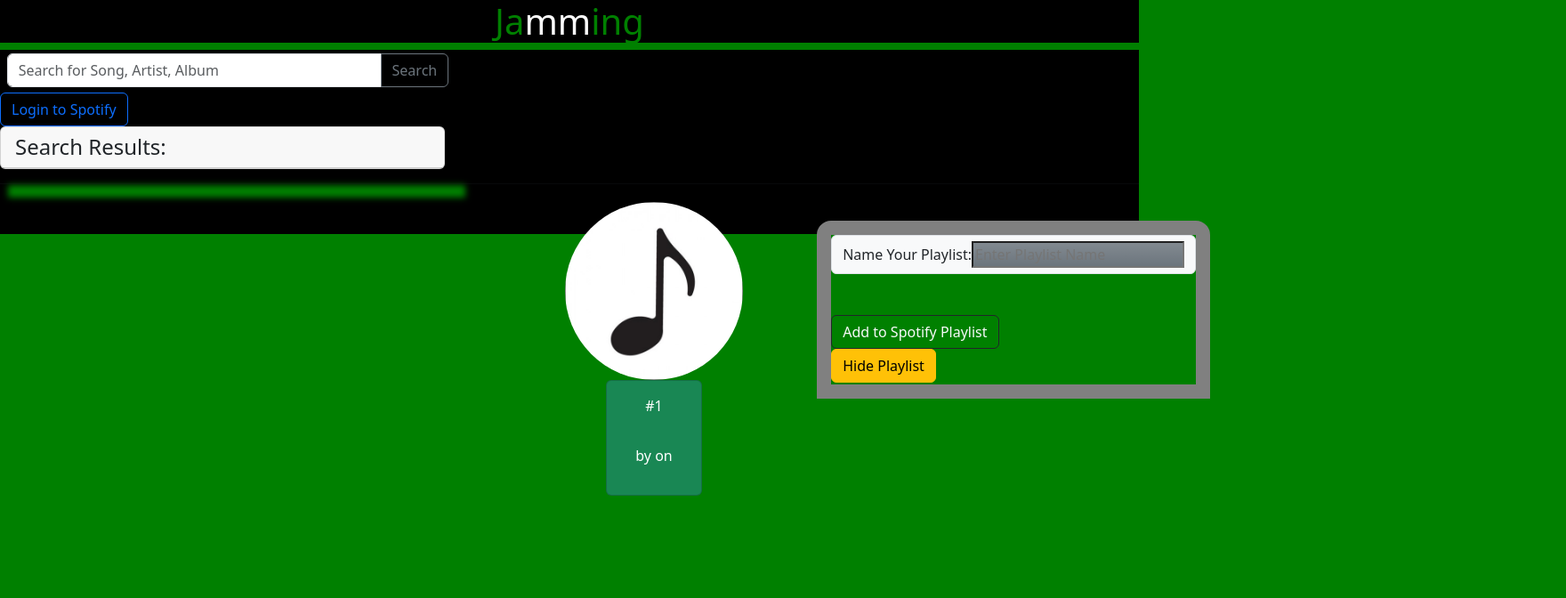
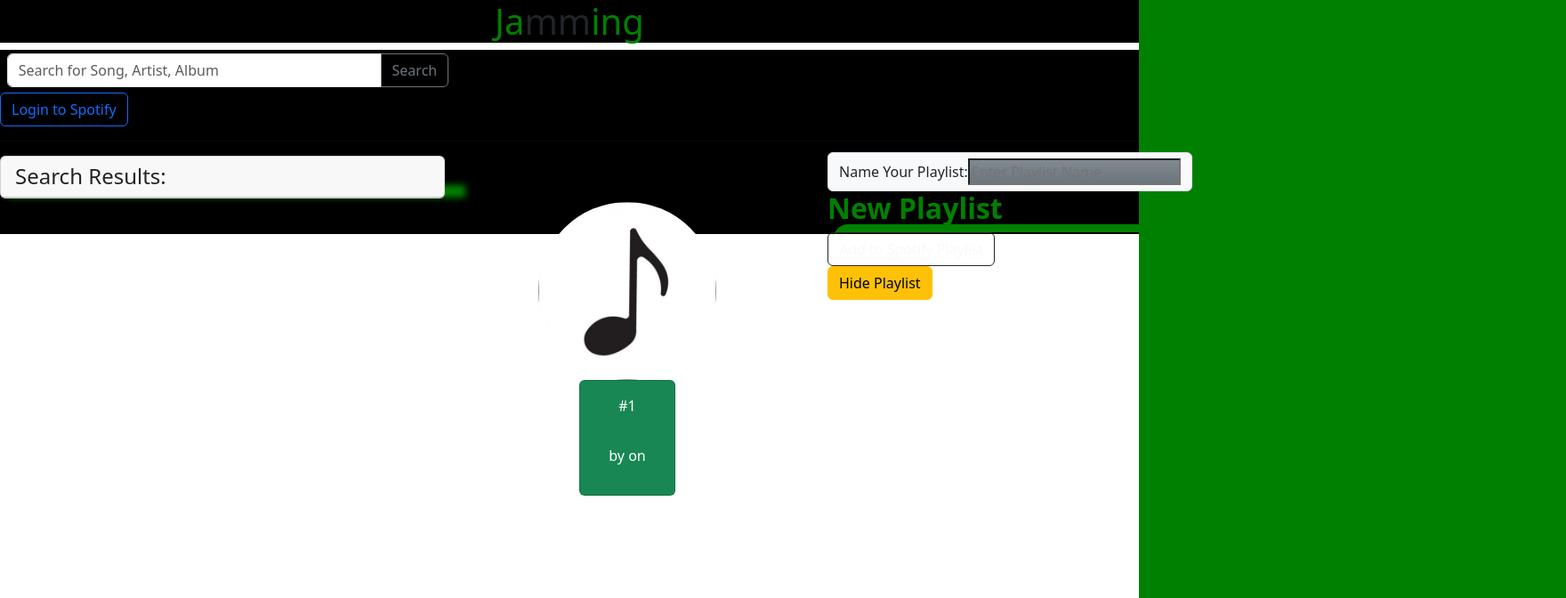
Before and after one commit to Intropyro1/reactApp, a React (Vite) app: page / in a window 1280 px wide. Shown: the top 672 px of the page at 89% size, 1760 px wide, since content can reach past the window. Built offline with nearby package versions, Linux system fonts and the light colour scheme; what @spotify/web-api-ts-sdk would draw is missing.

Commit message:
modified components as per react.dev, attempted to implement the Spotify PKE process that is still in the works to be implemented, Modifing components css and making the bulk stylesheet seperate also

```diff
--- /dev/null
+++ b/index.css
@@ -0,0 +1,22 @@
+html, body {
+    height: 100%;
+    width: 100%;
+    margin: 0;
+    background-color: green;
+}
+
+
+h1{
+    display: flex;
+    justify-content: center;
+    color: white;
+    background-color: black;
+    }
+div#root {
+    background-color: black;
+    max-width: 100%;
+    max-height: 100%;
+    }
+span{
+    color: green;
+    }
--- a/index.html
+++ b/index.html
@@ -4,33 +4,12 @@
     <meta charset="UTF-8" />
     <link rel="icon" type="image/svg+xml" href="/vite.svg" />
     <meta name="viewport" content="width=device-width, initial-scale=1.0" />
+    <link rel="stylesheet" href="index.css" />
     <title>Jamming</title>
   </head>
   <body>
     <h1><span>Ja</span>mm<span>ing</span></h1>
     <div id="root"></div>
-    <style>
-      html, body {
-        height: 100%;
-        width: 100%;
-        margin: 0;
-        background-color: green;
-      }
-        h1{
-          display: flex;
-          justify-content: center;
-          color: white;
-          background-color: black;
-        }
-        div#root {
-          background-color: black;
-          max-width: 100%;
-          max-height: 100%;
-        }
-        span{
-          color: green;
-        }
-    </style>
     <script type="module" src="/src/main.tsx"></script>
   </body>
 </html>
--- a/src/App.css
+++ b/src/App.css
@@ -1,3 +1,4 @@
+
 .App-display {
     background-color: black;
 }
@@ -22,16 +23,6 @@
     border: solid 1rem grey;
     box-shadow: inset 10px green;
 }
-.playlistSection {
-    position: absolute;
-    bottom: 32rem;
-    height: 200px;
-    margin-right: 400px;
-    border: solid 1rem grey;
-    box-shadow: outset 7px -9px 12px green;
-    border-top-left-radius: 1rem;
-    border-top-right-radius: 1rem;
-}
 
 .trackDisplayDiv {
     position: absolute;
@@ -44,7 +35,7 @@
     place-items: flex-end;
     flex-flow: column;
     align-items: center;
-    margin-left: 150px;
+    margin-left: 120px;
 }
 
 .imageDisplay {
@@ -56,8 +47,8 @@
 .userLocalPlaylistDisplay {
     color: white;
     position: relative;
-    bottom: 33rem;
-    left: 35rem;
+    bottom: 604px;
+    left: 598px;
     width: fit-content;
     display: flex;
     background-color: #198754;
@@ -75,6 +66,12 @@ h2.userPlaylistDisplay {
 
 div.d-flex.flex-row-reverse {
     position: absolute;
-    top: 60rem;
-    left: 110rem;
+    top: 960px;
+    width: 100%;
+    left: 160px;
 }
+
+.playlistDiv {
+    display: flex;
+    flex-direction: row-reverse;
+}
--- a/src/App.tsx
+++ b/src/App.tsx
@@ -11,6 +11,7 @@ import { clientId, redirectUri } from "./SpotifyComponent/script";
 import PlaylistListItems, {
   Playlist,
 } from "./playlistItemsComponent/playlistListItems";
+import LogInComponent from "./LoginButton/logInComponent";
 
 interface Track {
   id?: number | string | undefined;
@@ -66,8 +67,66 @@ const App: React.FC = () => {
     Spotify.clearAccessToken();
     setPlaylist([]);
     setSearchTerm([]);
+    window.location.href = `${redirectUri}`;
   };
+  /*
+  const directLogin = async () => {
+    try {
+      //Generating code verifier and code challenge
+      const { codeVerifier, codeChallenge } =
+        await Spotify.generateCodeChallenge();
+      // Storing code verifier in local storage
+      localStorage.setItem("code_verifier", codeVerifier);
+      //Defining Scopes to interact with Spotify API
+      const scopes = "playlist-modify-public";
+      //Generating authorization URL
+      const authUrl = `https://accounts.spotify.com/authorize?client_id=${clientId}&response_type=code&scope=${scopes}&redirect_uri=${redirectUri}&code_challenge_method=S256&code_challenge=${codeChallenge}`;
+      //Redirecting to Spotify's authorization page
+      window.location.href = authUrl;
+    } catch (error) {
+      console.error("Error during login:", error);
+    }
+  };
+  useEffect(() => {
+    const handleRedirect = async () => {
+      const params = new URLSearchParams(window.location.search);
+      const code = params.get("code");
+      if (code) {
+        try {
+          // Retrieving code verifier from local storage
+          const codeVerifier = localStorage.getItem("code_verifier");
+          if (!codeVerifier) {
+            throw new Error("Code verifier not found in local storage.");
+          }
+          //Exchanging authorization code for access token
+          const tokenResponse = await Spotify.exchangeAuthorizationCode(
+            code,
+            codeVerifier
+          );
 
+          //saving the access token in local variable
+          const token = tokenResponse.access_token;
+
+          //saving the token in local storage
+          Spotify.setAccessToken(token);
+          localStorage.setItem("token", token);
+          setIsLoggedIn(true);
+          //Clearing the URL hash to remove sensitive information
+          window.history.pushState(
+            "",
+            document.title,
+            window.location.pathname
+          );
+        } catch (error) {
+          console.error("Error during token exchange:", error);
+          setIsLoggedIn(false);
+        }
+      }
+    };
+
+    handleRedirect();
+  }, []);
+*/
   const search = useCallback(
     (term: string) => {
       if (!isLoggedIn) {
@@ -173,106 +232,28 @@ const App: React.FC = () => {
       <div className="searchBarSection">
         <SearchBar handleSubmit={handleSubmit} onSearch={search} />
       </div>
-      <div className="loginSection">
-        {!isLoggedIn ? (
-          <button
-            type="button"
-            className="btn btn-outline-primary"
-            onClick={handleLogin}
-          >
-            Login to Spotify
-          </button>
-        ) : (
-          <button
-            type="button"
-            className="btn btn-outline-success"
-            onClick={handleLogout}
-          >
-            Logout
-          </button>
-        )}
-      </div>
-
+      <LogInComponent
+        isLoggedIn={isLoggedIn}
+        handleLogin={handleLogin}
+        handleLogout={handleLogout}
+      />
+      <hr />
       <div className="searchResultsSection">
         <SearchResults
-          searchTerm={searchTerm[0]?.name}
-          tracks={playList}
-          onAdd={addToTrack}
+          searchTerm={searchTerm}
+          onAdd={(track: Track) => resultsDisplayButtonHandler(track as Track)}
         />
       </div>
-      <hr />
-      <div className="searchResults-display bg-light d-flex justify-content-start">
-        <ul className="list-group list-group-flush">
-          {searchTerm.slice().map((track) => (
-            <li
-              id="songDisplays"
-              className="list-group-item listModifications"
-              key={track.id}
-            >
-              <strong>{track.name}</strong> by <em>{track.artist}</em> (Album:{" "}
-              {track.album})
-              <button
-                className="btn btn-outline-success btn-sm"
-                type="button"
-                onClick={() => resultsDisplayButtonHandler(track)}
-              >
-                +
-              </button>
-            </li>
-          ))}
-        </ul>
-      </div>
-      <div className="d-flex flex-row-reverse">
-        <section className="playlistSection">
-          <PlaylistComponents
-            name={playlistName}
-            onChange={handlePlayListNameChange}
-          />
-          {isSectionVisible ? (
-            <div className="playlist-Display">
-              <ul className="list-group list-group-vertical">
-                {playList.map((track) => (
-                  <li
-                    className="list-group-item bg-success text-light"
-                    key={track.id}
-                  >
-                    {track.name} by {track.artist}
-                    <button
-                      className="btn btn-outline-danger btn-sm"
-                      type="button"
-                      onClick={() =>
-                        setPlaylist(playList.filter((a) => a.id !== track.id))
-                      }
-                    >
-                      -
-                    </button>
-                  </li>
-                ))}
-              </ul>
-            </div>
-          ) : (
-            <p>Playlist is empty</p>
-          )}
-          <button
-            type="submit"
-            className="btn btn-outline-dark text-light"
-            onClick={(event) => {
-              event.preventDefault();
-              savePlaylist();
-            }}
-          >
-            Add to Spotify Playlist{" "}
-          </button>
-          <div className="hidePlaylistButton">
-            <button
-              type="button"
-              onClick={toggleSectionVisibility}
-              className="btn btn-warning"
-            >
-              {isSectionVisible ? "Hide Playlist" : "Show Playlist"}
-            </button>
-          </div>
-        </section>
+      <div className="playlistDiv">
+        <PlaylistComponents
+          name={playlistName}
+          playList={playList}
+          isSectionVisible={isSectionVisible}
+          setPlaylist={setPlaylist}
+          savePlaylist={savePlaylist}
+          toggleSectionVisibility={toggleSectionVisibility}
+          onChange={handlePlayListNameChange}
+        />
       </div>
       <div className="userLocalPlaylistDisplay">
         {!isLoggedIn ? (
--- /dev/null
+++ b/src/LoginButton/logInComponent.tsx
@@ -0,0 +1,37 @@
+import React from "react";
+
+interface LogInComponentProps {
+  isLoggedIn: boolean;
+  handleLogin: () => void;
+  handleLogout: () => void;
+}
+
+export const LogInComponent: React.FC<LogInComponentProps> = ({
+  isLoggedIn,
+  handleLogin,
+  handleLogout,
+}) => {
+  return (
+    <div className="loginSection">
+      {!isLoggedIn ? (
+        <button
+          type="button"
+          className="btn btn-outline-primary"
+          onClick={handleLogin}
+        >
+          Login to Spotify
+        </button>
+      ) : (
+        <button
+          type="button"
+          className="btn btn-outline-success"
+          onClick={handleLogout}
+        >
+          Logout
+        </button>
+      )}
+    </div>
+  );
+};
+
+export default LogInComponent;
--- a/src/PlayListComponents/PlaylistComponents.tsx
+++ b/src/PlayListComponents/PlaylistComponents.tsx
@@ -1,16 +1,28 @@
 import React from "react";
 import "./playList.css";
-/*import TrackList from "./TrackList";
-import TrackDisplay from "./TrackDisplay";
-*/
+import { Track } from "../TrackListComponent/TrackList";
+
 interface PlaylistComponentsProps {
   name?: string;
+  playList: Track[];
+  isSectionVisible: boolean;
+  setPlaylist: React.Dispatch<React.SetStateAction<Track[]>>;
+  savePlaylist: () => Promise<void>;
+  toggleSectionVisibility: () => void;
   onChange: (e: React.ChangeEvent<HTMLInputElement>) => void;
 }
 
-const PlaylistComponents = ({ name, onChange }: PlaylistComponentsProps) => {
+const PlaylistComponents: React.FC<PlaylistComponentsProps> = ({
+  playList,
+  isSectionVisible,
+  setPlaylist,
+  savePlaylist,
+  name,
+  onChange,
+  toggleSectionVisibility,
+}) => {
   return (
-    <div className="">
+    <div className="playlistComponent">
       <div className="input-group">
         <label
           htmlFor="playlistName"
@@ -31,6 +43,54 @@ const PlaylistComponents = ({ name, onChange }: PlaylistComponentsProps) => {
       <h2>
         <strong className="playlistName">{name}</strong>
       </h2>
+      <div className="playlistComponent-display">
+        <section className="playlistSection">
+          {isSectionVisible ? (
+            <div className="playlist-Display">
+              <ul className="list-group list-group-vertical">
+                {playList.map((track) => (
+                  <li
+                    className="list-group-item bg-success text-light"
+                    key={track.id}
+                  >
+                    {track.name} by {track.artist}
+                    <button
+                      className="btn btn-outline-danger btn-sm"
+                      type="button"
+                      onClick={() =>
+                        setPlaylist(playList.filter((a) => a.id !== track.id))
+                      }
+                    >
+                      -
+                    </button>
+                  </li>
+                ))}
+              </ul>
+            </div>
+          ) : (
+            <p>Playlist is empty</p>
+          )}
+          <button
+            type="submit"
+            className="btn btn-outline-dark text-light"
+            onClick={(event) => {
+              event.preventDefault();
+              savePlaylist();
+            }}
+          >
+            Add to Spotify Playlist{" "}
+          </button>
+          <div className="hidePlaylistButton">
+            <button
+              type="button"
+              onClick={toggleSectionVisibility}
+              className="btn btn-warning"
+            >
+              {isSectionVisible ? "Hide Playlist" : "Show Playlist"}
+            </button>
+          </div>
+        </section>
+      </div>
     </div>
   );
 };
--- a/src/PlayListComponents/playList.css
+++ b/src/PlayListComponents/playList.css
@@ -1,3 +1,20 @@
 .playlistName {
     color: green;
 }
+
+.playlistDiv {
+    box-sizing: content-box;
+    position: absolute;
+    left: 930px;
+    top: 171px;
+    display: flex;
+    flex-direction: row-reverse;
+}
+
+
+.playlistSection {
+    height: 200px;
+    box-shadow: 7px -9px green;
+    border-top-left-radius: 1rem;
+    border-top-right-radius: 1rem;
+}
--- a/src/SearchresultsComponent/SearchResults.tsx
+++ b/src/SearchresultsComponent/SearchResults.tsx
@@ -2,19 +2,36 @@ import React, { TrackHTMLAttributes, useState } from "react";
 import { Track } from "../TrackListComponent/TrackList"; // Import Track interface from TrackList
 
 interface searchResultsProps {
-  tracks: Track[]; // Array of tracks to filter
-  searchTerm: Track[] | string | Array<Track>; // Array of tracks to search
+  searchTerm: Track[] | Array<Track>; // Array of tracks to search
   onAdd: (track: Track) => void; // Callback function to add to playlist
 }
 
-const SearchResults: React.FC<searchResultsProps> = ({
-  searchTerm,
-  tracks,
-}) => {
+const SearchResults: React.FC<searchResultsProps> = ({ searchTerm, onAdd }) => {
   return (
     <div>
       <div className="card">
         <h4 className="card-header">Search Results:</h4>
+      </div>
+      <div className="searchResults-display bg-light d-flex justify-content-start">
+        <ul className="list-group list-group-flush">
+          {searchTerm.slice().map((track) => (
+            <li
+              id="songDisplays"
+              className="list-group-item listModifications"
+              key={track.id}
+            >
+              <strong>{track.name}</strong> by <em>{track.artist}</em> (Album:{" "}
+              {track.album})
+              <button
+                className="btn btn-outline-success btn-sm"
+                type="button"
+                onClick={() => onAdd(track)}
+              >
+                +
+              </button>
+            </li>
+          ))}
+        </ul>
       </div>
     </div>
   );
```
Also changed, not shown: src/SpotifyComponent/script.ts (+78 -0 lines).
